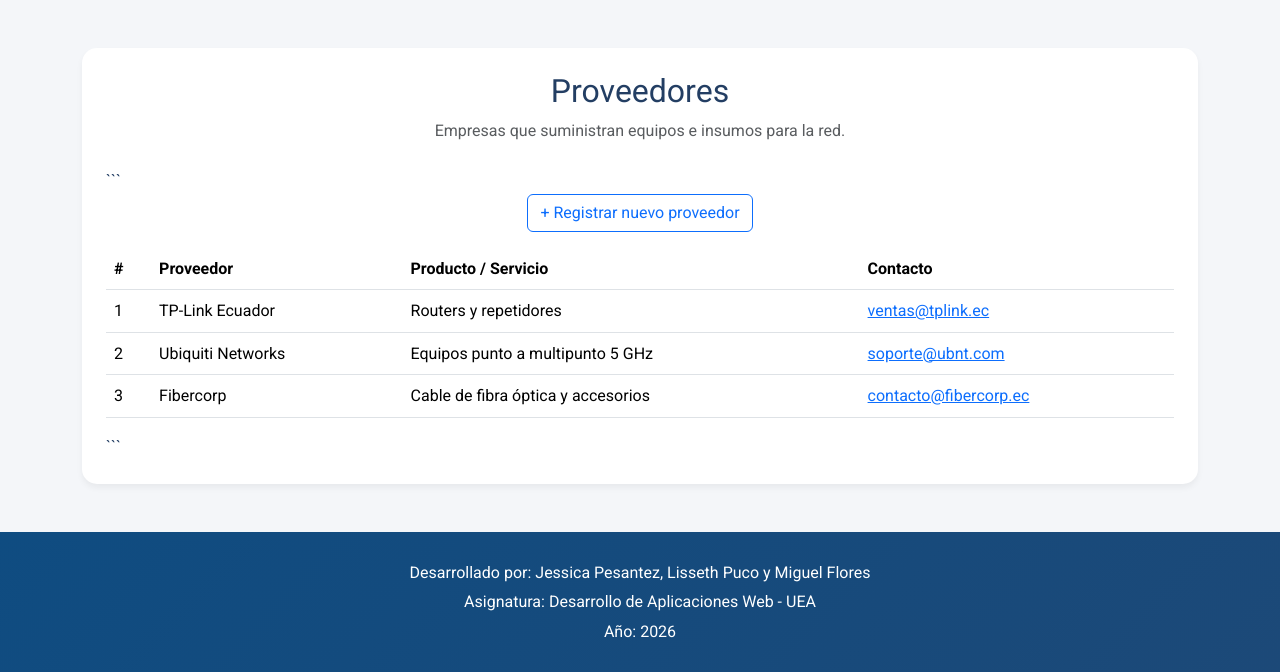
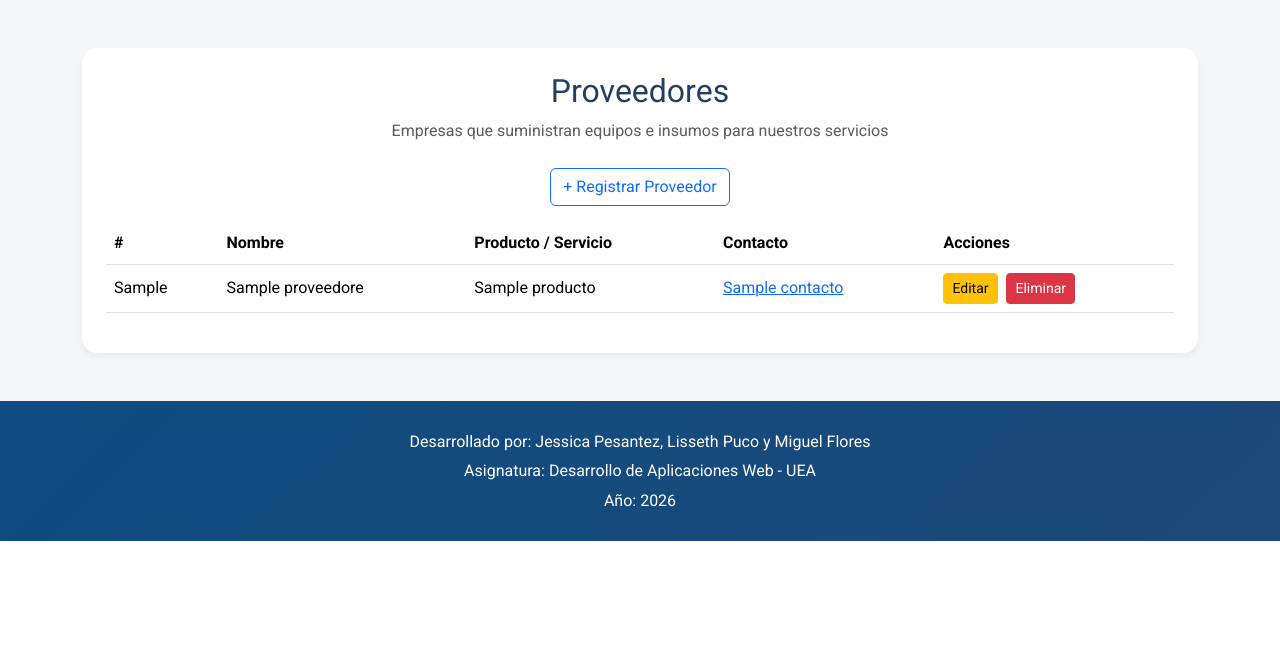
Before and after one commit to miguelfloresuea/DESARROLLO_APPS_WEB_CPE, a Flask app: page /proveedores in a window 1280 px wide. Shown: the part 283-955 px from the top of the page. After the commit the page ends 824 px from the top, so only its background shows below. Run offline with Flask 3, Linux system fonts and the light colour scheme; tables that the repository leaves empty hold one stand-in row (values such as "Sample post"); a database or web service that is not in the repository returns one stand-in record (values such as "Sample title"); some libraries are stand-ins or nearby versions.

Commit message:
Agrega CRUD completo de proveedores con PostgreSQL (crear, leer, editar, eliminar)

````diff
--- a/PAGINA_WEB_JLM/app.py
+++ b/PAGINA_WEB_JLM/app.py
@@ -182,23 +182,75 @@
     return render_template('formulario_facturacion.html', form=form)
 
 
+# ===================== PROVEEDORES =====================
+
 @app.route('/proveedores')
 def proveedores_route():
-    return render_template('proveedores.html', proveedores=proveedores)
+    conn = get_connection()
+    cursor = conn.cursor(cursor_factory=RealDictCursor)
+    cursor.execute('SELECT id_proveedor, nombre, producto, contacto FROM proveedores')
+    proveedores_db = cursor.fetchall()
+    cursor.close()
+    conn.close()
+    return render_template('proveedores.html', proveedores=proveedores_db)
+
 
 @app.route('/proveedores/nuevo', methods=['GET', 'POST'])
 def nuevo_proveedor():
     form = ProveedorForm()
     if form.validate_on_submit():
-        nuevo_id = len(proveedores) + 1
-        proveedores.append({
-            "id": nuevo_id,
-            "nombre": form.nombre.data,
-            "producto": form.producto.data,
-            "contacto": form.contacto.data
-        })
+        conn = get_connection()
+        cursor = conn.cursor()
+        cursor.execute(
+            'INSERT INTO proveedores (nombre, producto, contacto) VALUES (%s, %s, %s)',
+            (form.nombre.data, form.producto.data, form.contacto.data)
+        )
+        conn.commit()
+        cursor.close()
+        conn.close()
         return redirect(url_for('proveedores_route'))
     return render_template('formulario_proveedor.html', form=form)
+
+
+@app.route('/proveedores/editar/<int:id_proveedor>', methods=['GET', 'POST'])
+def editar_proveedor(id_proveedor):
+    conn = get_connection()
+    cursor = conn.cursor()
+
+    form = ProveedorForm()
+    if form.validate_on_submit():
+        cursor.execute(
+            'UPDATE proveedores SET nombre = %s, producto = %s, contacto = %s WHERE id_proveedor = %s',
+            (form.nombre.data, form.producto.data, form.contacto.data, id_proveedor)
+        )
+        conn.commit()
+        cursor.close()
+        conn.close()
+        return redirect(url_for('proveedores_route'))
+
+    if request.method == 'GET':
+        cursor.execute('SELECT nombre, producto, contacto FROM proveedores WHERE id_proveedor = %s', (id_proveedor,))
+        proveedor = cursor.fetchone()
+        if proveedor:
+            form.nombre.data = proveedor[0]
+            form.producto.data = proveedor[1]
+            form.contacto.data = proveedor[2]
+
+    cursor.close()
+    conn.close()
+    return render_template('formulario_proveedor.html', form=form, editar=True)
+
+
+@app.route('/proveedores/eliminar/<int:id_proveedor>')
+def eliminar_proveedor(id_proveedor):
+    conn = get_connection()
+    cursor = conn.cursor()
+    cursor.execute('DELETE FROM proveedores WHERE id_proveedor = %s', (id_proveedor,))
+    conn.commit()
+    cursor.close()
+    conn.close()
+    return redirect(url_for('proveedores_route'))
+
 
 @app.route('/contacto', methods=['POST'])
 def procesar_contacto():
--- a/PAGINA_WEB_JLM/templates/proveedores.html
+++ b/PAGINA_WEB_JLM/templates/proveedores.html
@@ -4,29 +4,46 @@
 
 <section class="mb-5 p-4 section-custom">
     <h2 class="text-center mb-2">Proveedores</h2>
-    <p class="text-center text-muted mb-4">Empresas que suministran equipos e insumos para la red.</p>
+    <p class="text-center text-muted mb-4">Empresas que suministran equipos e insumos para nuestros servicios</p>
 
-```
     <p class="text-center">
-    <a href="{{ url_for('nuevo_proveedor') }}" class="btn btn-outline-primary">+ Registrar nuevo proveedor</a>
+        <a href="{{ url_for('nuevo_proveedor') }}" class="btn btn-outline-primary">+ Registrar Proveedor</a>
     </p>
 
     <div class="table-responsive">
         <table class="table table-hover align-middle">
-        <thead><tr><th>#</th><th>Proveedor</th><th>Producto / Servicio</th><th>Contacto</th></tr></thead>
+            <thead>
+                <tr>
+                    <th>#</th>
+                    <th>Nombre</th>
+                    <th>Producto / Servicio</th>
+                    <th>Contacto</th>
+                    <th>Acciones</th>
+                </tr>
+            </thead>
             <tbody>
                 {% for proveedor in proveedores %}
                 <tr>
-                <td>{{ proveedor.id }}</td>
+                    <td>{{ proveedor.id_proveedor }}</td>
                     <td>{{ proveedor.nombre }}</td>
                     <td>{{ proveedor.producto }}</td>
                     <td><a href="mailto:{{ proveedor.contacto }}">{{ proveedor.contacto }}</a></td>
+                    <td>
+                        <a href="{{ url_for('editar_proveedor', id_proveedor=proveedor.id_proveedor) }}"
+                           class="btn btn-warning btn-sm" style="margin-right: 5px;">
+                           Editar
+                        </a>
+                        <a href="{{ url_for('eliminar_proveedor', id_proveedor=proveedor.id_proveedor) }}"
+                           class="btn btn-danger btn-sm"
+                           onclick="return confirm('¿Estás seguro de eliminar este proveedor?');">
+                           Eliminar
+                        </a>
+                    </td>
                 </tr>
                 {% endfor %}
             </tbody>
         </table>
     </div>
-```
+</section>
 
-</section>
 {% endblock %}
````
Lines whose indentation alone changed are shown as unchanged.
